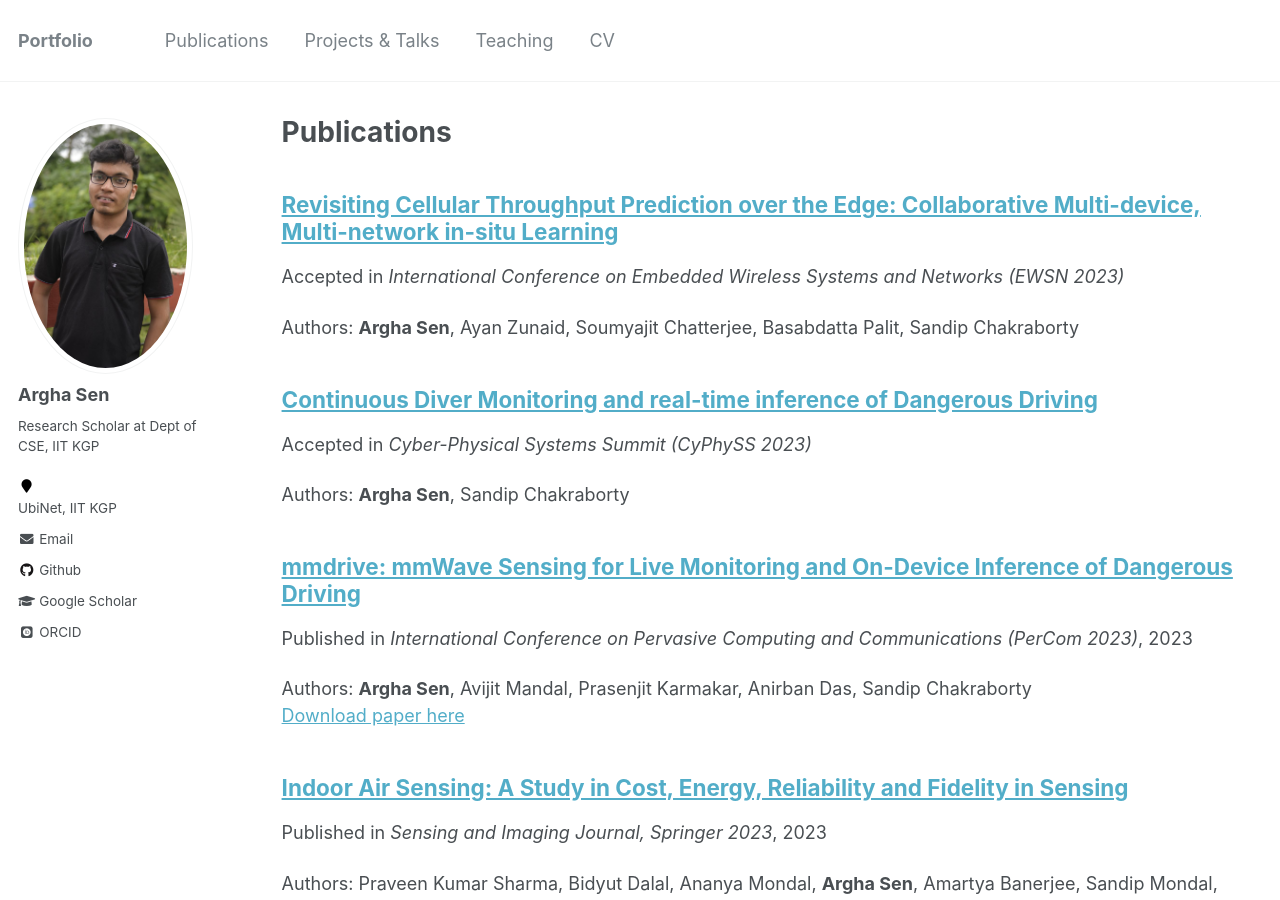
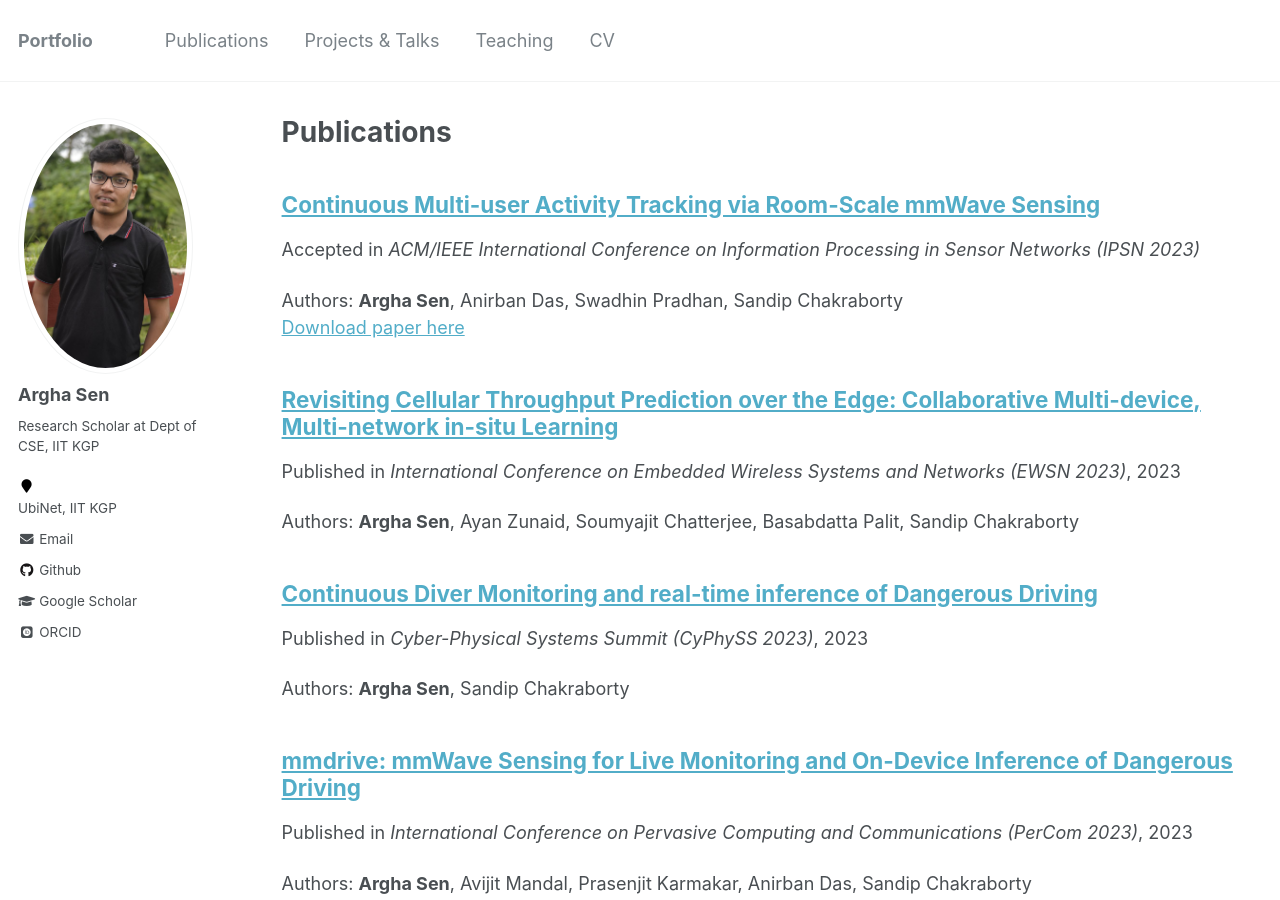
Before and after one commit to arghasen10/arghasen10.github.io, a Jekyll site: the page built from _pages/publications.md, in a window 1280 px wide and 900 px high. Built offline with Jekyll 4.4.1, drawn with Linux system fonts in a browser that asks for light colours; some web fonts are replaced.

Commit message:
added mars

```diff
--- a/_publications/pub-11.md
+++ b/_publications/pub-11.md
@@ -2,7 +2,7 @@
 title: "Continuous Diver Monitoring and real-time inference of Dangerous Driving"
 collection: publications
 permalink: /publication/pep-11
-type: accepted
+type: publications
 date: 2023-07-20
 venue: 'Cyber-Physical Systems Summit (CyPhySS 2023)'
 ---
--- /dev/null
+++ b/_publications/pub-12.md
@@ -0,0 +1,18 @@
+---
+title: "Continuous Multi-user Activity Tracking via Room-Scale mmWave Sensing"
+collection: publications
+permalink: /publication/pep-12
+type: accepted
+date: 2024-05-13
+venue: 'ACM/IEEE International Conference on Information Processing in Sensor Networks (IPSN 2023)'
+# paperurl: 'https://arxiv.org/abs/2309.11957'
+---
+
+Authors: <b>Argha Sen</b>, Anirban Das, Swadhin Pradhan, Sandip Chakraborty<br>
+[Download paper here](https://arxiv.org/abs/2309.11957)
+
+### Abstract
+This paper solves a complex, multi-user human-activity recognition problem with the help of mmWave sensing. Such continuous detection of human activities is essential for developing a pervasive interactive smart space. Existing literature lacks robust wireless sensing mechanisms capable of continuously monitoring multiple users' activities without prior knowledge of the environment. Developing such a mechanism requires simultaneous localization and tracking of multiple subjects. In addition, it requires identifying their activities at various scales, some being macro-scale activities like walking, squats, etc., while others are micro-scale activities like typing or sitting, etc. In this paper, we develop a holistic system called MARS using a single Commercial-off-the-shelf (COTS) Millimeter Wave (mmWave) radar, which employs an intelligent model to sense both macro and micro activities. In addition, it uses a dynamic spatial time-sharing approach to sense different subjects simultaneously. A thorough evaluation of MARS shows that it can infer activities continuously with a weighted F1-Score of >94% and an average response time of 2 sec, with 5 subjects and 19 different activities.
+
+### Source Code
+[Link to the Source Code](https://github.com/arghasen10/MARS.git)
--- a/_publications/pub-4.md
+++ b/_publications/pub-4.md
@@ -1,7 +1,7 @@
 ---
 title: "Revisiting Cellular Throughput Prediction over the Edge: Collaborative Multi-device, Multi-network in-situ Learning"
 collection: publications
-type: accepted
+type: publications
 permalink: /publication/pep-4
 venue: 'International Conference on Embedded Wireless Systems and Networks (EWSN 2023)'
 date: 2023-09-25
```
Also changed, not shown: 1 other file.
